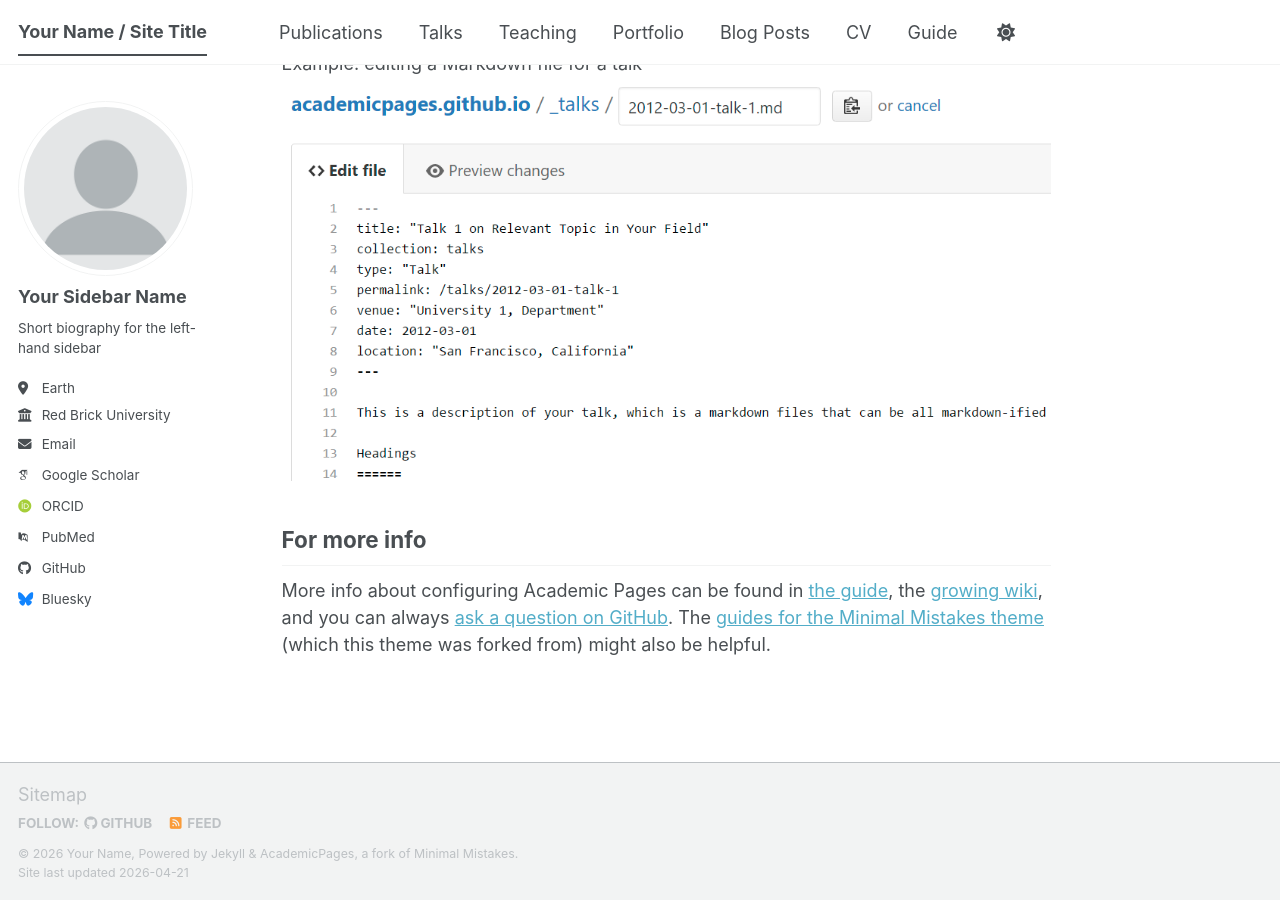
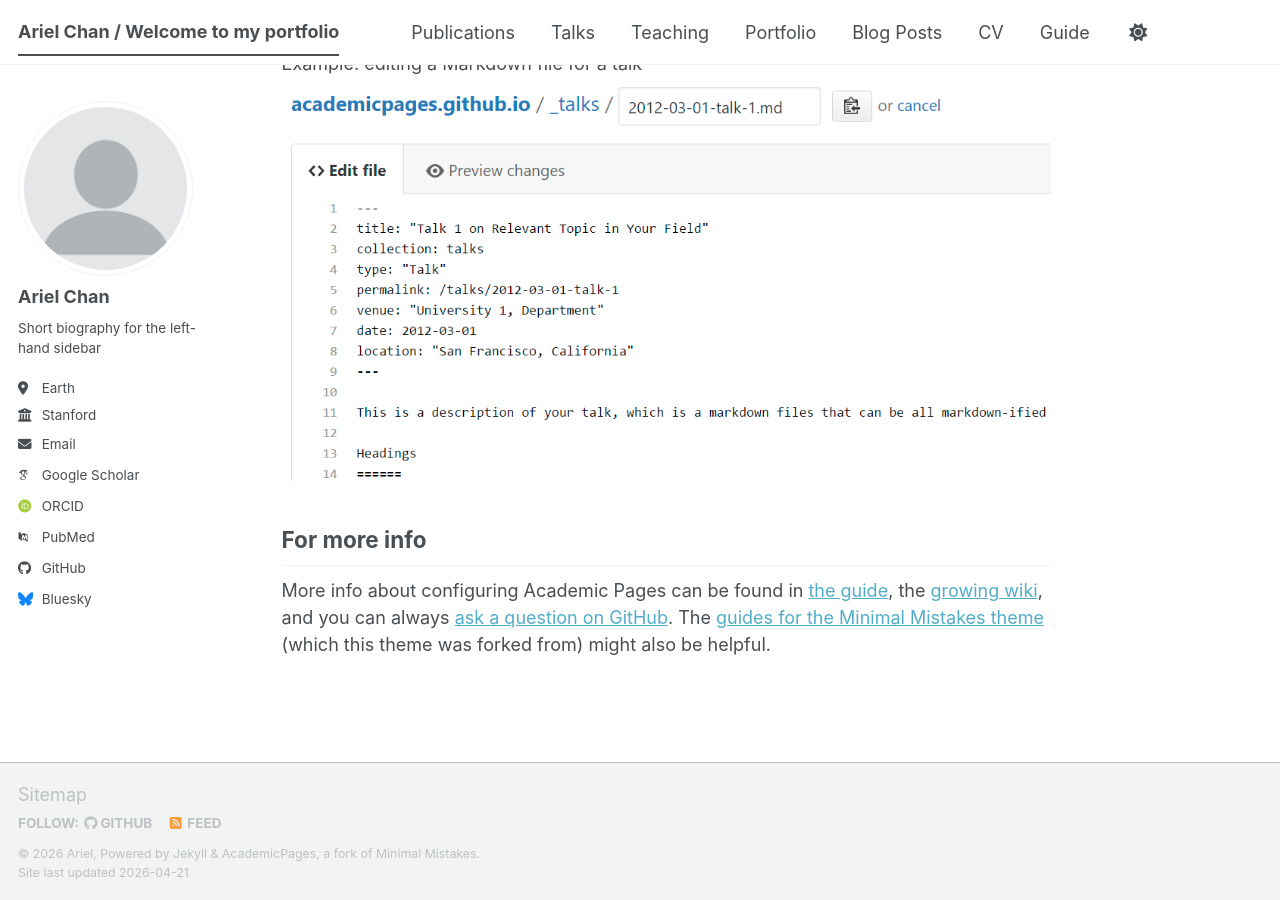
Before and after one commit to arielchanchl/academic_portfolio, a Jekyll site: the page built from _pages/about.md, in a window 1280 px wide and 900 px high, scrolled down 2720 px. Built offline with Jekyll 4.4.1, drawn with Linux system fonts in a browser that asks for light colours; some web fonts are replaced; a script bundle is joined from its source files by our own code; library files that are not in the unit come from our copies.

Commit message:
Update personal information in _config.yml

```diff
--- a/_config.yml
+++ b/_config.yml
@@ -9,10 +9,10 @@
 # Basic Site Settings
 locale                   : "en-US"
 site_theme               : "default" # The available themes options are "default", "air", "sunrise", "mint", "dirt" and "contrast"
-title                    : "Your Name / Site Title"
+title                    : "Ariel Chan / Welcome to my portfolio"
 title_separator          : "-"
-name                     : &name "Your Name"
-description              : &description "Your Name's academic portfolio"   # Update this with a general description of your site, this is the default if not overridden by a page
+name                     : &name "Ariel"
+description              : &description "Ariel's academic portfolio"   # Update this with a general description of your site, this is the default if not overridden by a page
 url                      : https://academicpages.github.io # The base hostname & protocol for your site e.g. "https://[your GitHub username].github.io",
                                                            # or if you already have some other page hosted on Github then use "https://[your GitHub username].github.io/[Your Repo Name]"
 baseurl                  : "" # the subpath of your site, e.g. "/blog"
@@ -24,13 +24,13 @@ repository               : "academicpages/academicpages.github.io"
 author:
   # Biographic information
   avatar           : "profile.png"
-  name             : "Your Sidebar Name"
+  name             : "Ariel Chan"
   pronouns         : # example: "she/her"
   bio              : "Short biography for the left-hand sidebar"
   location         : "Earth"
-  employer         : "Red Brick University"
+  employer         : "Stanford"
   uri              : # URL
-  email            : "none@example.org"
+  email            : "hlchan2@stanford.edu"
 
   # Academic websites
   academia         : # URL
```
